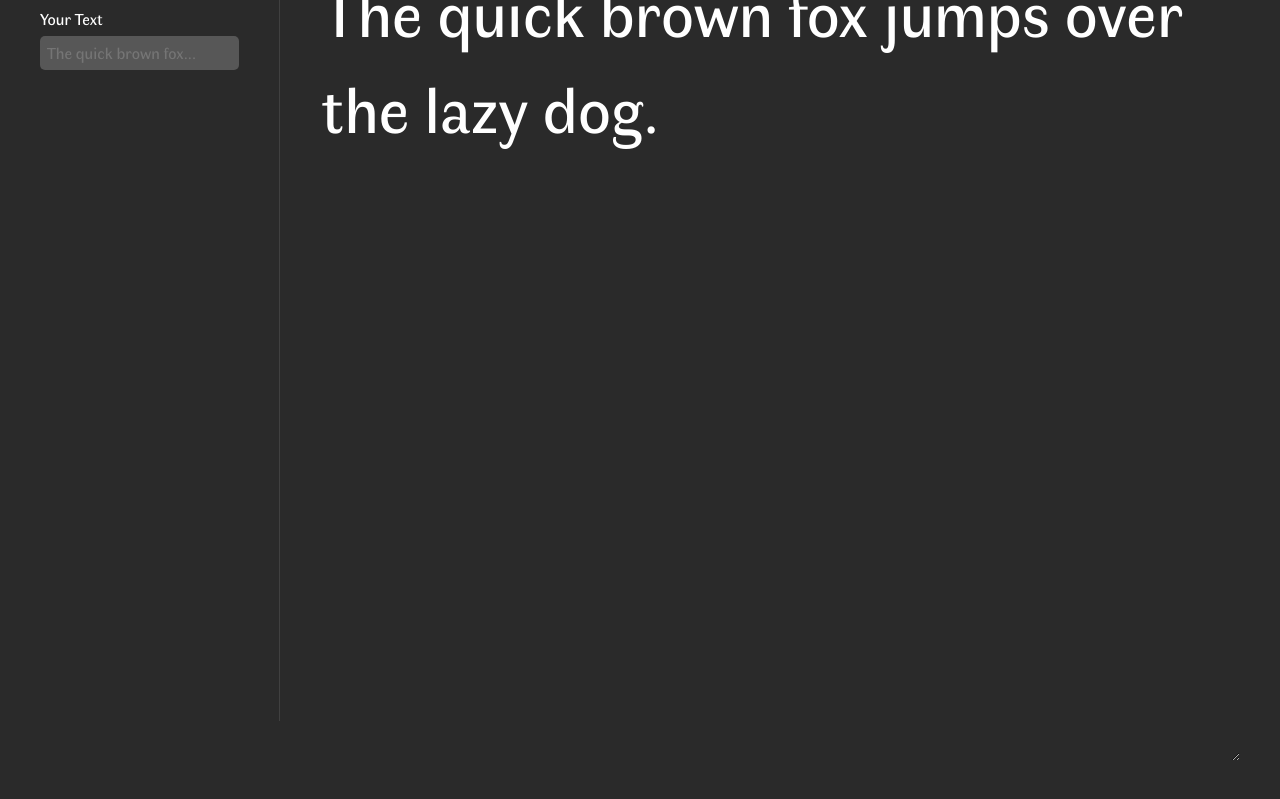
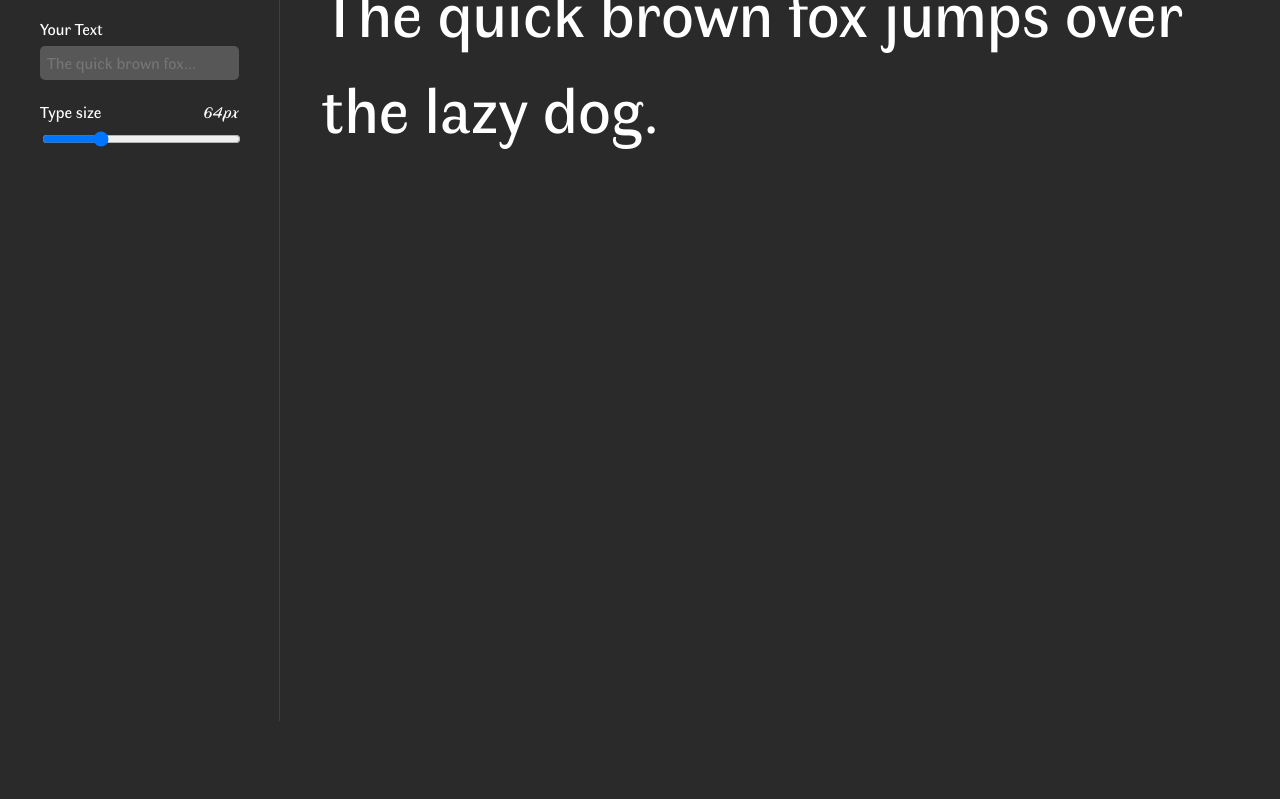
Before and after one commit to Alexcmyk/type-checker, a plain HTML site: page index.html in a window 1280 px wide. Shown: the part 79-878 px from the top of the page. Drawn offline with Linux system fonts and the light colour scheme.

Commit message:
adds typesize slider

```diff
--- a/index.html
+++ b/index.html
@@ -14,17 +14,19 @@
       <h1>Type Checker</h1>
       <div class="option">
         <label for="sentence">Your Text</label>
-        <input
-          type="text"
-          name="sentence"
-          placeholder="The quick brown fox..."
-        />
+        <input type="text" name="sentence" placeholder="The quick brown fox..." />
+      </div>
+
+      <div class="option">
+        <label for=""
+          >Type size
+          <span class="typesize-output">64px</span>
+        </label>
+        <input type="range" name="typesize" min="12" max="200" value="64" />
       </div>
     </section>
 
-    <textarea class="output">
-The quick brown fox jumps over the lazy dog.</textarea
-    >
+    <textarea class="output">The quick brown fox jumps over the lazy dog.</textarea>
 
     <script src="/typography.js" async defer></script>
   </body>
--- a/style.css
+++ b/style.css
@@ -195,13 +195,20 @@ section.options h1 {
 }
 
 div.option {
-  margin: 10px 0 0 0;
+  margin: 20px 0 0 0;
 }
 
 section.options label {
   display: block;
   width: 100%;
   margin-bottom: 5px;
+  display: flex;
+  justify-content: space-between;
+  align-items: center;
+}
+
+label span {
+  font-style: italic;
 }
 
 input[type="text"] {
@@ -213,6 +220,10 @@ input[type="text"] {
   padding: 5px 7px;
 }
 
+input[type="range"] {
+  width: 100%;
+}
+
 textarea {
   font-size: 64px;
   width: 100%;
@@ -221,4 +232,5 @@ textarea {
   border: none;
   color: #fff;
   outline: none;
+  resize: none;
 }
--- a/typography.js
+++ b/typography.js
@@ -1,4 +1,6 @@
 const sentenceTag = document.querySelector(`input[type="text"]`);
+const typeSizeTag = document.querySelector(`input[name="typesize"]`);
+const typeSizeOutput = document.querySelector(`.typesize-output`);
 const outputTag = document.querySelector("textarea.output");
 const originalText = outputTag.value;
 
@@ -6,8 +8,7 @@ const originalText = outputTag.value;
 
 sentenceTag.addEventListener("keyup", function () {
   if (this.value) {
-    outputTag.value = this.value;
-    //   Value is a hidden attribute that contains the content of the input tag
+    outputTag.value = this.value; //   Value is a hidden attribute that contains the content of the input tag
   } else {
     outputTag.value = originalText;
   }
@@ -18,3 +19,9 @@ sentenceTag.addEventListener("keyup", function () {
 outputTag.addEventListener("keyup", function () {
   sentenceTag.value = this.value;
 });
+
+//  Type size logic
+typeSizeTag.addEventListener("input", function () {
+  outputTag.style.fontSize = `${this.value}px`;
+  typeSizeOutput.innerHTML = `${this.value}px`;
+});
```
